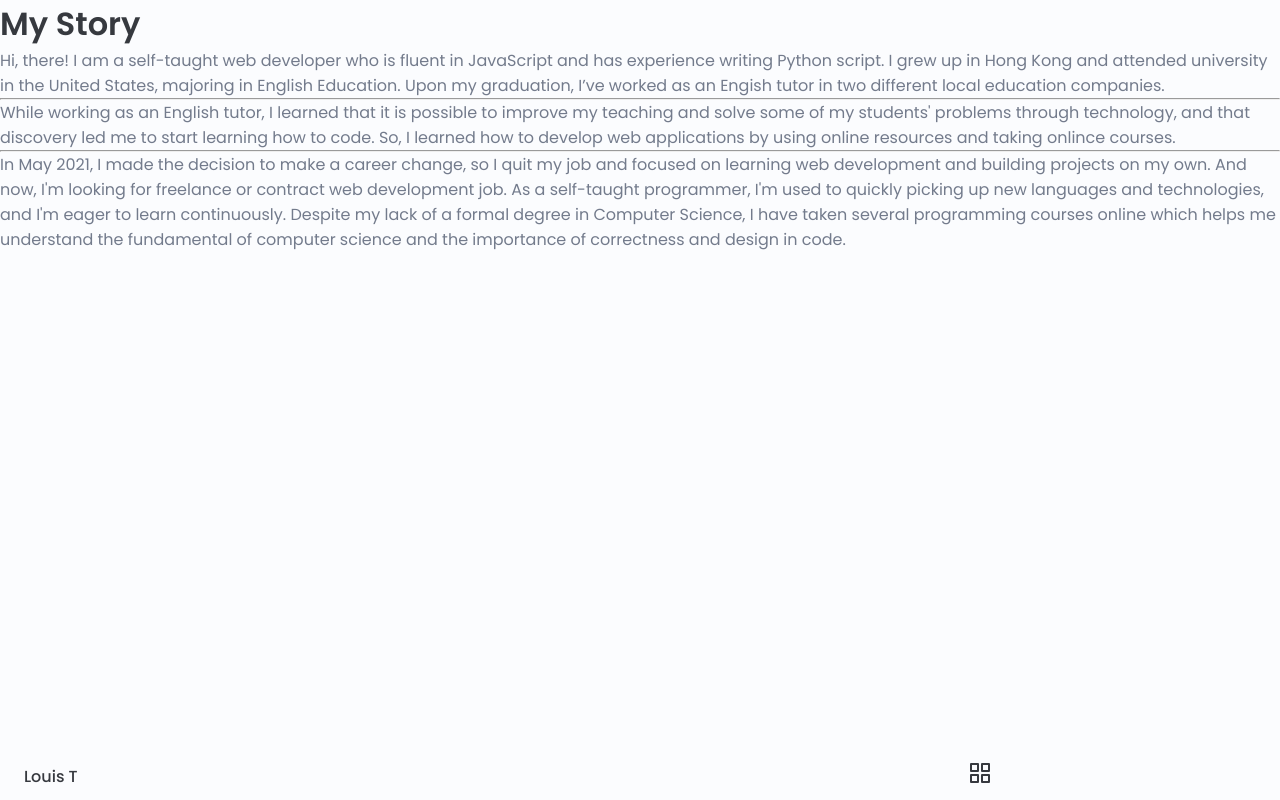
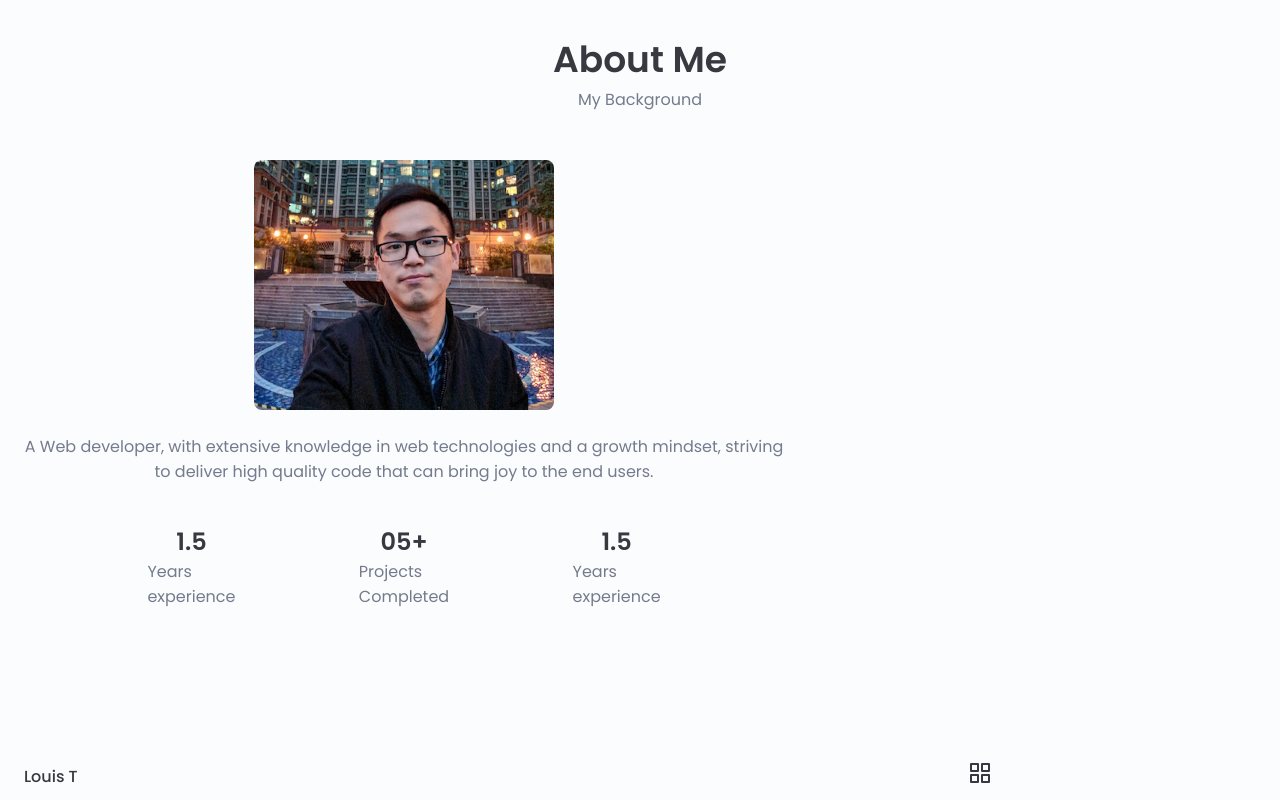
Before and after one commit to louiskwt/portfolio-page, a Next.js app: page /about in a window 1280 px wide. Built offline with nearby package versions, Linux system fonts and the light colour scheme.

Commit message:
set up Routing, added buttons, and rebuilt About Page

```diff
--- a/components/Navbar.jsx
+++ b/components/Navbar.jsx
@@ -1,5 +1,6 @@
 import { UilEstate, UilUser, UilScenery, UilBriefcaseAlt, UilApps, UilTimes } from '@iconscout/react-unicons'
 import {useState} from 'react'
+import Link from 'next/link';
 
 
 const Navbar = () => {
@@ -18,25 +19,29 @@ const Navbar = () => {
 				<div className={"nav__menu " + (showMenu && "show-menu")} id="nav-menu">
 					<ul className="nav__list grid">
 						<li className="nav__item">
-							<a href="" className="nav__link">
+							<Link href="/" >
+								<a href="" className="nav__link" onClick={toggleMenu}>
 									<UilEstate className="nav__icon" />
 									Home
 								</a>
+							</Link>
 						</li>
 						<li className="nav__item">
-							<a href="" className="nav__link">
+							<Link href="/about">
+								<a href="" className="nav__link" onClick={toggleMenu}>
 									<UilUser className="nav__icon" />
 									About
 								</a>
+							</Link>
 						</li>
 						<li className="nav__item">
-							<a href="" className="nav__link">
+							<a href="" className="nav__link" onClick={toggleMenu}>
 								<UilScenery className="nav__icon" />
 								Portfolio
 							</a>
 						</li>
 						<li className="nav__item">
-							<a href="" className="nav__link">
+							<a href="" className="nav__link" onClick={toggleMenu}>
 								<UilBriefcaseAlt className="nav__icon" />
 								Services
 							</a>
--- a/pages/about.js
+++ /dev/null
@@ -1,63 +0,0 @@
-import React from 'react';
-import Head from 'next/head';
-
-const About = () => {
-	return (
-		<>
-			<Head>
-				<meta name='keywords' content='Louis Tsang' />
-				<meta name='description' content='The story about Louis' />
-				<meta property='og:type' content='website' />
-				<meta
-					name='og:title'
-					property='og:title'
-					content='Louis Tsang | About'
-				/>
-				<meta
-					name='og:description'
-					property='og:description'
-					content='The story about Louis'
-				/>
-				<meta property='og:site_name' content='Louis Tsang' />
-				<link rel='icon' href='/favicon.png' />
-				<link rel='canocial' href='https://louistsang.me/about' />
-				<title>Louis Tsang | About</title>
-			</Head>
-			<div>
-				<h1>My Story</h1>
-				<p>
-					Hi, there! I am a self-taught web developer who is fluent in
-					JavaScript and has experience writing Python script. I grew
-					up in Hong Kong and attended university in the United
-					States, majoring in English Education. Upon my graduation,
-					I’ve worked as an Engish tutor in two different local
-					education companies.
-				</p>
-				<hr />
-				<p>
-					While working as an English tutor, I learned that it is
-					possible to improve my teaching and solve some of my
-					students' problems through technology, and that discovery
-					led me to start learning how to code. So, I learned how to
-					develop web applications by using online resources and
-					taking onlince courses.
-				</p>
-				<hr />
-				<p>
-					In May 2021, I made the decision to make a career change, so
-					I quit my job and focused on learning web development and
-					building projects on my own. And now, I'm looking for
-					freelance or contract web development job. As a self-taught
-					programmer, I'm used to quickly picking up new languages and
-					technologies, and I'm eager to learn continuously. Despite
-					my lack of a formal degree in Computer Science, I have taken
-					several programming courses online which helps me understand
-					the fundamental of computer science and the importance of
-					correctness and design in code.
-				</p>
-			</div>
-		</>
-	);
-};
-
-export default About;
--- /dev/null
+++ b/pages/about.jsx
@@ -0,0 +1,63 @@
+import React from 'react';
+import Meta from '../components/Meta';
+import Image from 'next/image';
+import profilePicture from '../public/profile.jpg'
+
+const About = () => {
+	return (
+		<>
+			<Meta title={'About Louis'} />
+			<main className="main">
+				<section className="about section">
+					<h2 className="section__title">About Me</h2>
+					<span className="section__subtitle">
+						My Background
+					</span>
+					<div className="about__container container grid">
+						{/* About img */}
+						<div className='about__img__section'>
+							<Image src={profilePicture} width={300} height={250} className="about__img" />
+						</div>
+						{/* About data */}
+						<div className="about__data">
+							<p className="about__description">
+								A Web developer, with extensive knowledge in web technologies and a growth mindset, striving to deliver high quality code that can bring joy to the end users.
+							</p>
+							<div className="about__info">
+								<div>
+									<span className="about__info-title">
+										1.5
+									</span>
+									<span className="__about__info-name">
+										Years <br/>
+										experience
+									</span>
+								</div>
+								<div>
+									<span className="about__info-title">
+										05+
+									</span>
+									<span className="__about__info-name">
+										Projects <br/>
+										Completed
+									</span>
+								</div>
+								<div>
+									<span className="about__info-title">
+										1.5
+									</span>
+									<span className="__about__info-name">
+										Years <br/>
+										experience
+									</span>
+								</div>
+							</div>
+						</div>
+					</div>
+				</section>
+			</main>
+		</>
+	);
+};
+
+export default About;
--- a/styles/globals.css
+++ b/styles/globals.css
@@ -106,9 +106,7 @@ img {
 	height: auto;
 }
 
-nav {
-	display: flex;
-}
+
 
 /* ==== REUSABLE CSS CLASSES ==== */
 .section {
@@ -118,18 +116,17 @@ nav {
 .section__title {
 	font-size: var(--h1-font-size);
 	color: var(--title-color);
+	text-align: center;
 }
 
 .section__subtitle {
 	display: block;
-	font-size: var(--small-font-size);
+	font-size: var(--normal-font-size);
 	margin-bottom: var(--mb-3);
+	text-align: center;
 }
 
-.secition__title,
-.section__subtitle {
-	text-align: center;
-}
+
 
 /* ==== Layout ==== */
 .container {
@@ -153,7 +150,32 @@ nav {
 	color: var(--text-color);
 }
 
-/* NAVBAR */
+/* ==== BUTTONS ==== */
+.button {
+	display: inline-block;
+	background-color: var(--primary-color);
+	color: #fff;
+	padding: 1rem;
+	border-radius: .5rem;
+	font-weight: var(--font-medium);
+}
+
+.button:hover {
+	background-color: var(--primary-color-alt);
+}
+
+.button__icon {
+	font-size: 1.25rem;
+	margin-left: var(--mb-0-5);
+	transition: .3s;
+}
+
+.button__flex {
+	display: inline-flex;
+	align-items: center;
+}
+
+/* ==== NAVBAR ==== */
 
 .nav {
 	max-width: 968px;
@@ -296,3 +318,48 @@ nav {
 .home__description {
 	margin-bottom: var(--mb-2);
 }
+
+/* ==== ABOUT ==== */
+.about__img__section {
+	display: flex;
+	justify-content: center;
+	display: 100%;
+}
+
+.about__img {
+	border-radius: .5rem;
+	justify-self: center;
+	align-self: center;
+}
+
+.about__description {
+	text-align: center;
+	margin-bottom: var(--mb-2-5);
+}
+
+.about__info {
+	display: flex;
+	justify-content: space-evenly;
+	margin-bottom: var(--mb-2-5);
+}
+
+.about__info-title {
+	font-size: var(--h2-font-size);
+	font-weight: var(--font-semi-bold);
+	color: var(--title-color);
+}
+
+.about__info-name {
+	font-size: var(--small-font-size);
+}
+
+.about__info-title,
+.about__info-name {
+	display: block;
+	text-align: center;
+}
+
+.about__buttons {
+	display: flex;
+	justify-content: center;
+}
```
Also changed, not shown: pages/index.jsx (+7 -1 lines). Lines whose indentation alone changed are shown as unchanged.
